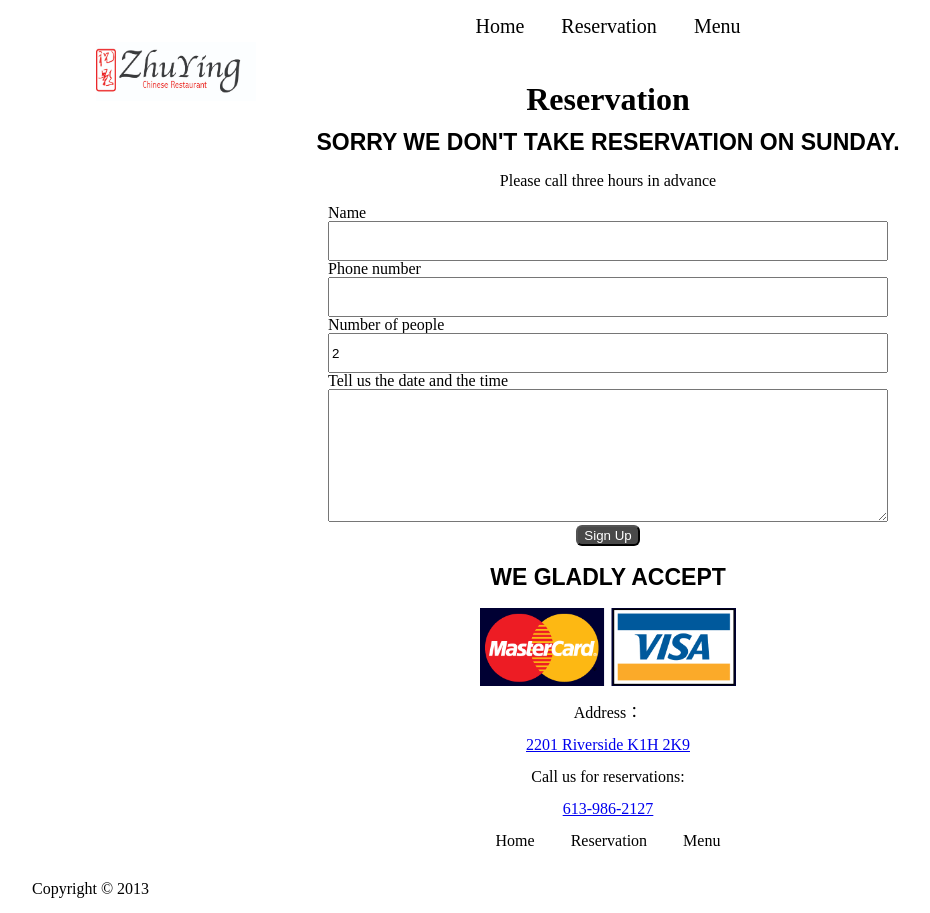
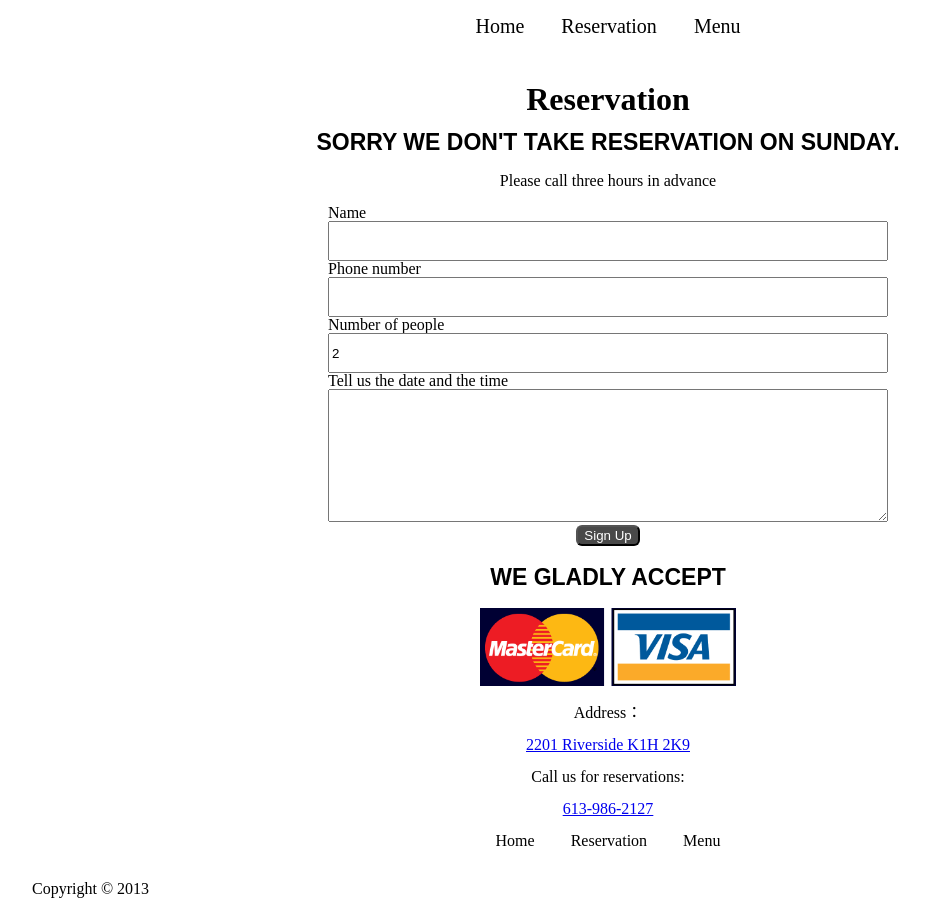
Before and after one commit to jian0055/jiang, a plain HTML site: page reservation.html in a window 1280 px wide. Shown: the whole page, without its empty margins (32-962 px from the left). Drawn offline with Linux system fonts and the light colour scheme.

Commit message:
removed logos

```diff
--- a/reservation.html
+++ b/reservation.html
@@ -13,9 +13,6 @@
 
 	<body>
 		<header>
-		<img src="images/logo.jpg" class="logo">
-
-
 			<a href="#nav" class="nav-btn hide-text">Navigation</a>
 			<nav id="navigation" role="navigation" class="nav nav-top" data-state="collapsed">
 				<ul>
@@ -28,7 +25,7 @@
 
 		<body>
 
-<main class="section-mid" id="main" role="main">
+<main class="main" id="main" role="main">
 	  <div class="section-dark intro peta island-1-2 push">
 	    <h1 class="push-0 h1-white">Reservation</h1>
 	  </div>
```
Also changed, not shown: menu.html (+0 -1 lines).
